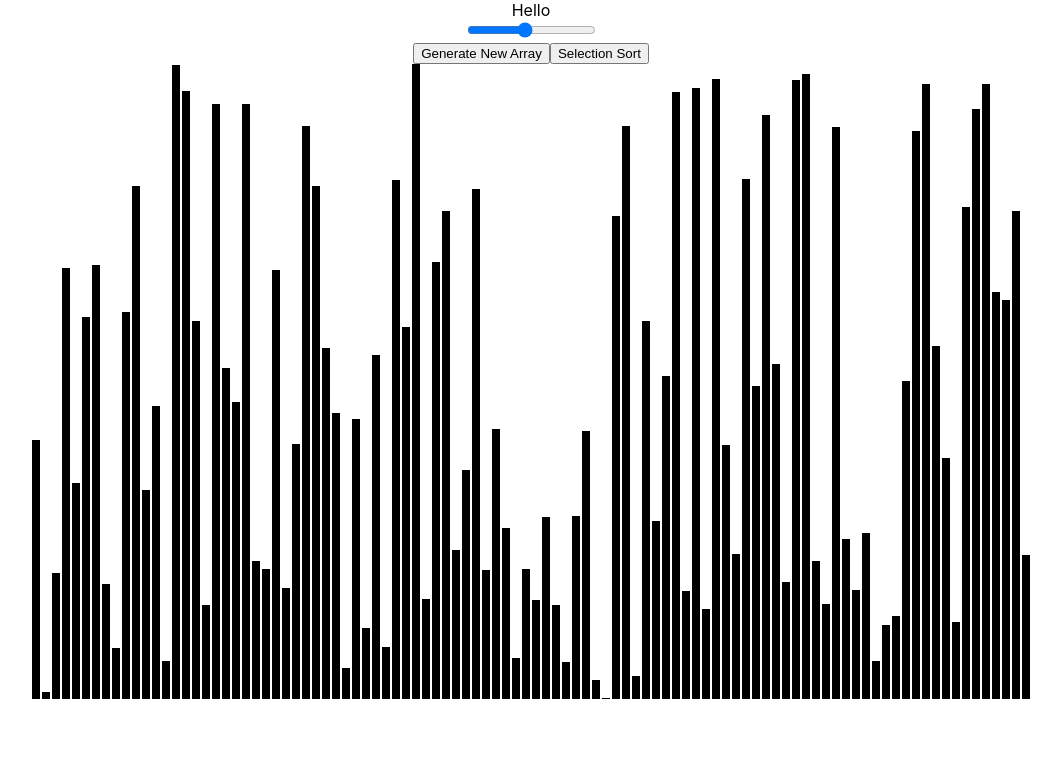
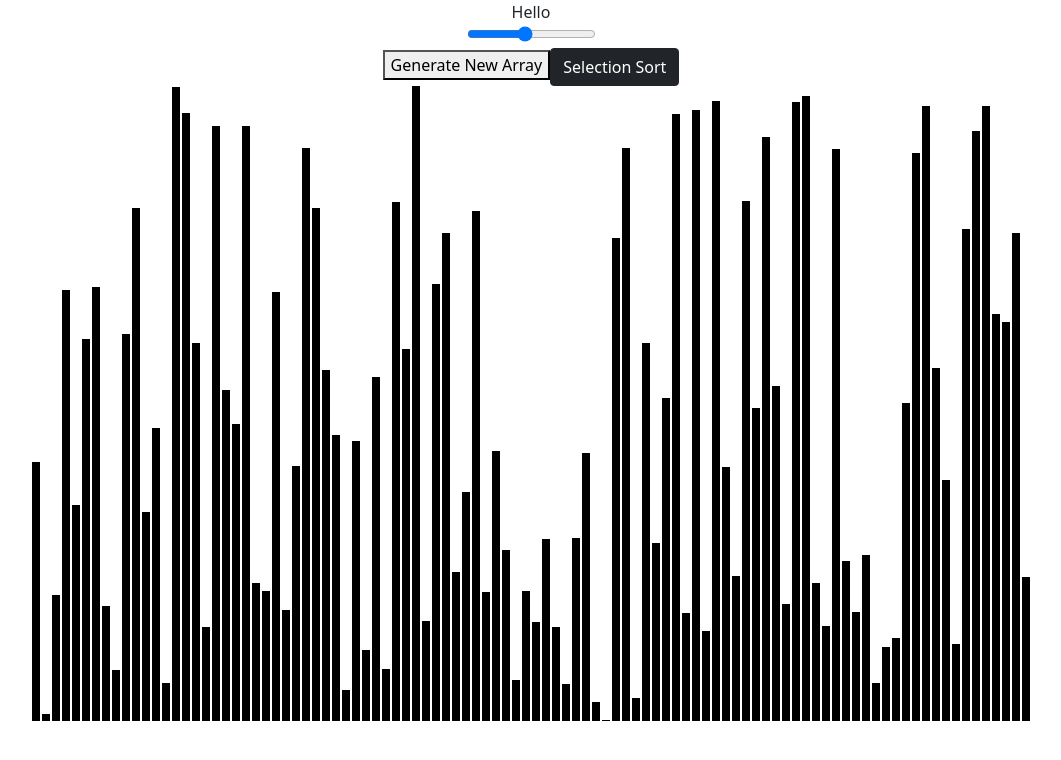
Before and after one commit to KapoorAyush/Algorithms-Visualizer, a React (Create React App) app: page / in a window 1280 px wide. Shown: the top 760 px of the page, without its empty margins (109-1170 px from the left). Built offline with nearby package versions, Linux system fonts and the light colour scheme.

Commit message:
to be discarded

```diff
--- a/package.json
+++ b/package.json
@@ -7,8 +7,10 @@
     "@testing-library/jest-dom": "^5.11.4",
     "@testing-library/react": "^11.1.0",
     "@testing-library/user-event": "^12.1.10",
+    "bootstrap": "^5.0.2",
     "react": "^17.0.2",
     "react-dom": "^17.0.2",
+    "react-router-dom": "^5.2.0",
     "react-scripts": "4.0.3",
     "web-vitals": "^1.0.1"
   },
--- a/src/App.js
+++ b/src/App.js
@@ -1,12 +1,16 @@
 import SortingComponent from './Components/SortingComponent'
 import './App.css';
+import { BrowserRouter } from 'react-router-dom';
 
 function App() {
   return (
-    <div className="App">
-      Hello
-      <SortingComponent></SortingComponent>
-    </div>
+    <BrowserRouter>
+      <div className="App">
+        Hello
+        <SortingComponent></SortingComponent>
+      </div>
+    </BrowserRouter>
+
   );
 }
 
--- a/src/Components/SortingComponent.jsx
+++ b/src/Components/SortingComponent.jsx
@@ -1,12 +1,12 @@
 import React, {Component} from 'react';
+import { Switch, Route, Redirect } from 'react-router-dom';
 import './SortingC.css';
-function delay(delayInms) {
-    return new Promise(resolve => {
-      setTimeout(() => {
-        resolve(2);
-      }, delayInms);
-    });
-  }
+import SelectionSort from './SelectionSort';
+import 'bootstrap/dist/css/bootstrap.css';
+// Put any other imports below so that CSS from your
+// components takes precedence over default styles.
+import { Link } from 'react-router-dom';
+
 class SortingComponent extends Component{
     constructor(props){
         super(props);
@@ -39,37 +39,7 @@ class SortingComponent extends Component{
         this.setState({array:array});
 
     }
-    async selectionSort(){
-        const arrayBars = document.getElementsByClassName('array-bar');
-        var arr=this.state.array;
-        for (let i=0; i<this.state.N;i++){
-            var min=i;
-            for(let j=i+1;j<this.state.N;j++){
-                arrayBars[i].style.backgroundColor="red";
-                arrayBars[j].style.backgroundColor="cyan";
-                let dele =await delay(1)
-                if(arr[min]>arr[j]){
-                    arrayBars[min].style.backgroundColor="black";
-                    arrayBars[j].style.backgroundColor="gray";
-                    min=j;
-                }
-                else
-                    arrayBars[j].style.backgroundColor="black";
-                this.setState({array:arr});
-            }
-            if(i!=min){
-                let temp=arr[i];
-                arr[i]=arr[min];
-                arr[min]=temp;
-                arrayBars[min].style.backgroundColor="black";
-            }
-            arrayBars[i].style.backgroundColor="green"
-        }
-        for (let item of arrayBars) {
-            let dele =await delay(0.5)
-            item.style.backgroundColor="black"
-        }
-    }
+
 
     render(){
         return(
@@ -79,7 +49,7 @@ class SortingComponent extends Component{
             </div>
             <div className="array-container">
             <button onClick={() => this.generateArray()}>Generate New Array</button>
-            <button onClick={() => this.selectionSort()}>Selection Sort</button>
+            <Link class="btn btn-dark" to='/selectionSort'>Selection Sort</Link>
             <br/>
             {this.state.array.map((val, i) => (
                 <div className="array-bar" key={i}
@@ -89,6 +59,14 @@ class SortingComponent extends Component{
                 }}>
                 </div>
             ))}
+
+            <Switch>
+                <Route path="/selectionSort" component={()=> <SelectionSort arr={this.state.array} N={this.state.N}/>} />
+                {/* <Route exact path="/aboutus" component={() => <About leaders={this.props.leaders} /> } /> */}
+
+                <Redirect to="/" />
+            </Switch>
+
             </div>
             </div>
 
--- a/src/Components/selectionSort.jsx
+++ b/src/Components/selectionSort.jsx
@@ -0,0 +1,60 @@
+import React, {Component} from 'react';
+function delay(delayInms) {
+    return new Promise(resolve => {
+      setTimeout(() => {
+        resolve(2);
+      }, delayInms);
+    });
+}
+class SelectionSort extends Component{
+    constructor(props){
+        super(props);
+        this.state={
+            array:props.arr,
+            N:props.N
+        }
+    }
+
+    async selectionSim(){
+        const arrayBars = document.getElementsByClassName('array-bar');
+        var arr=this.state.array;
+        console.log(arr);
+        console.log(this.state.N);
+        for (let i=0; i<this.state.N;i++){
+            var min=i;
+            for(let j=i+1;j<this.state.N;j++){
+                arrayBars[i].style.backgroundColor="red";
+                arrayBars[j].style.backgroundColor="cyan";
+                let dele =await delay(1);
+                if(arr[min]>arr[j]){
+                    arrayBars[min].style.backgroundColor="black";
+                    arrayBars[j].style.backgroundColor="gray";
+                    min=j;
+                }
+                else
+                    arrayBars[j].style.backgroundColor="black";
+                this.setState({array:arr});
+            }
+            if(i!=min){
+                let temp=arr[i];
+                arr[i]=arr[min];
+                arr[min]=temp;
+                arrayBars[min].style.backgroundColor="black";
+            }
+            arrayBars[i].style.backgroundColor="green";
+        }
+        for (let item of arrayBars) {
+            let dele =await delay(0.5);
+            item.style.backgroundColor="black";
+        }
+
+    }
+
+    render(){
+        this.selectionSim()
+        return(
+            <div></div>
+        ) ;
+    }
+}
+export default SelectionSort;
```
Also changed, not shown: 1 other file (tests, documents, lock files or other folders).
